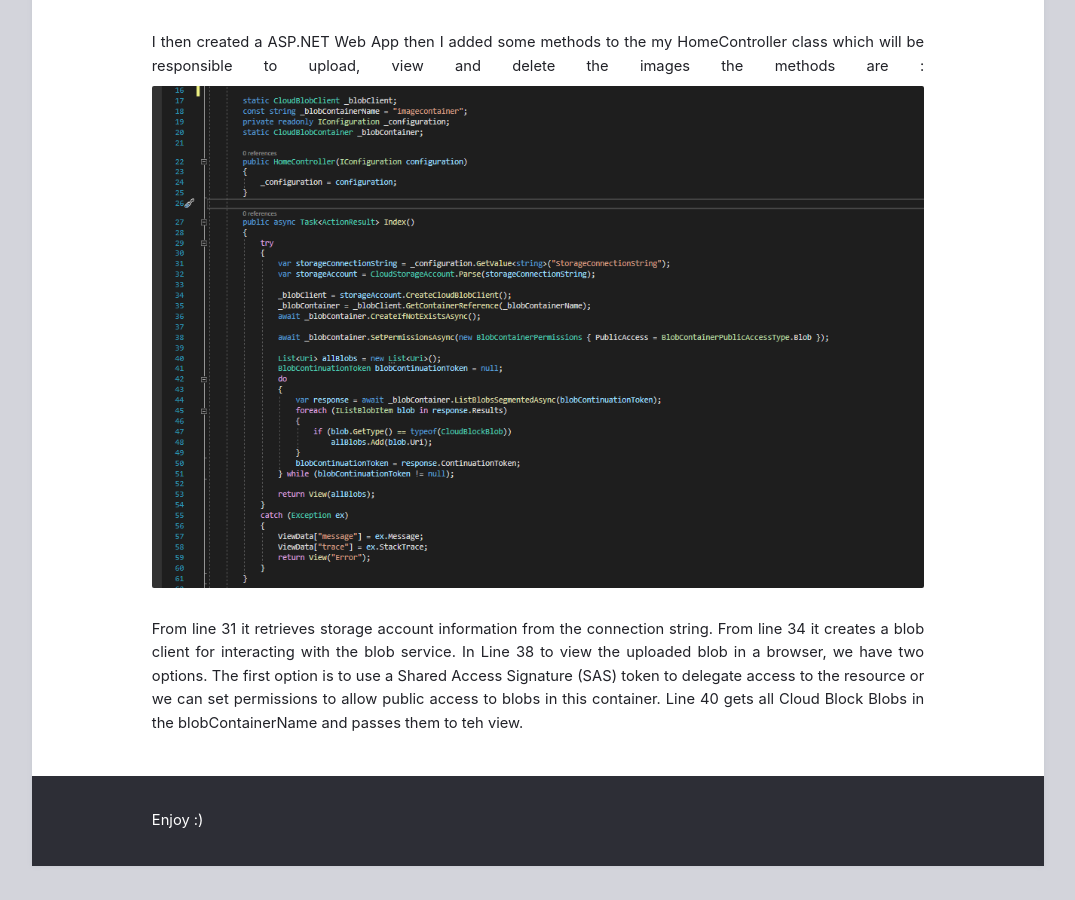
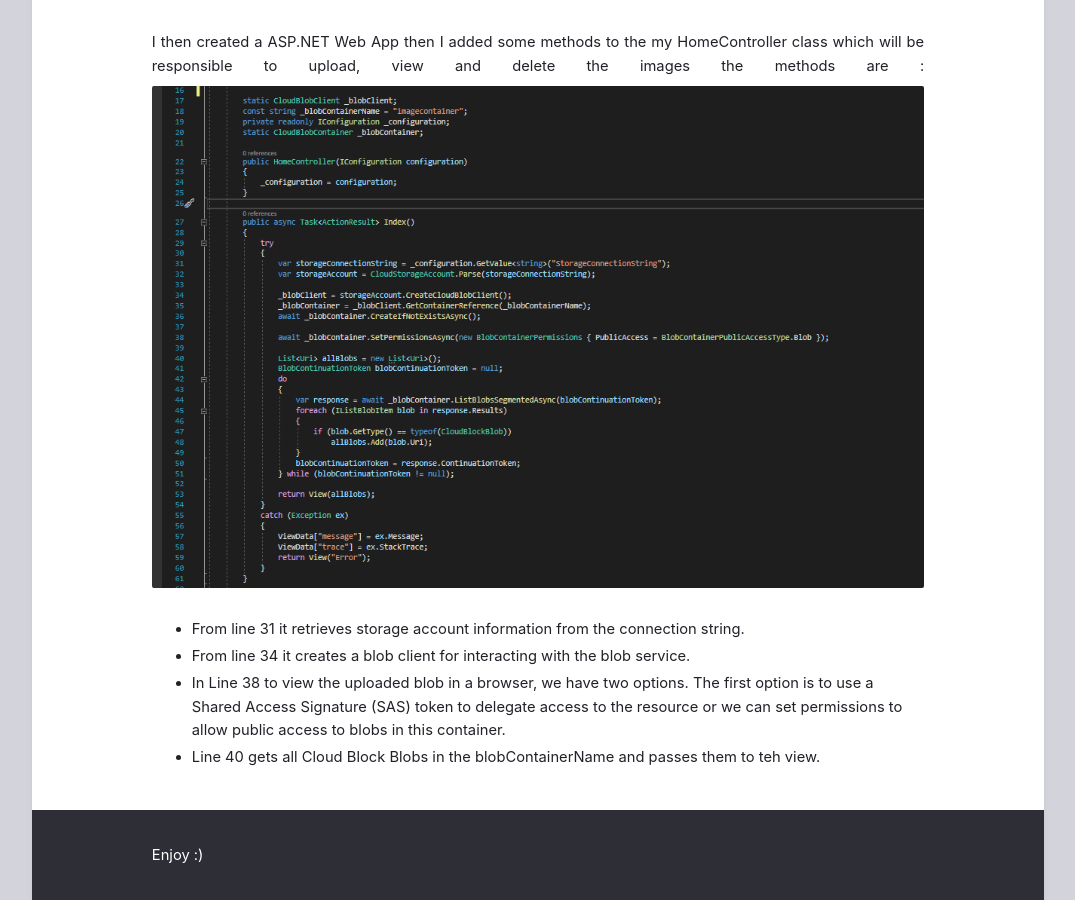
Before and after one commit to ItsAnass/ItsAnass.github.io, a Jekyll site: the page built from _posts/2021-10-01-Files-in-the-cloud.md, in a window 1280 px wide and 900 px high, scrolled down 1805 px. Shown: the whole window, without its empty margins (102-1177 px from the left). Built offline with Jekyll 4.4.1, drawn with Linux system fonts in a browser that asks for light colours; before the commit the page ends 2671 px from its top, so only the background shows below that.

```diff
--- a/_posts/2021-10-01-Files-in-the-cloud.md
+++ b/_posts/2021-10-01-Files-in-the-cloud.md
@@ -25,7 +25,7 @@ I then connected my storage account explorer to Azure account using access keys
 I then created a ASP.NET Web App then I added some methods to the my HomeController class which will be responsible to upload, view and delete the images the methods are :
 ![Methods](https://github.com/ItsAnass/ItsAnass.github.io/blob/main/assets/Images/Blobs/Index%202021-10-01%20142210.png?raw=true)
 
-From line 31 it retrieves storage account information from the connection string.
-From line 34 it creates a blob client for interacting with the blob service.
-In Line 38 to view the uploaded blob in a browser, we have two options. The first option is to use a Shared Access Signature (SAS) token to delegate access to the resource or we can set permissions to allow public access to blobs in this container.
-Line 40 gets all Cloud Block Blobs in the blobContainerName and passes them to teh view.
+* From line 31 it retrieves storage account information from the connection string.
+* From line 34 it creates a blob client for interacting with the blob service.
+* In Line 38 to view the uploaded blob in a browser, we have two options. The first option is to use a Shared Access Signature (SAS) token to delegate access to the resource or we can set permissions to allow public access to blobs in this container.
+* Line 40 gets all Cloud Block Blobs in the blobContainerName and passes them to teh view.
```
